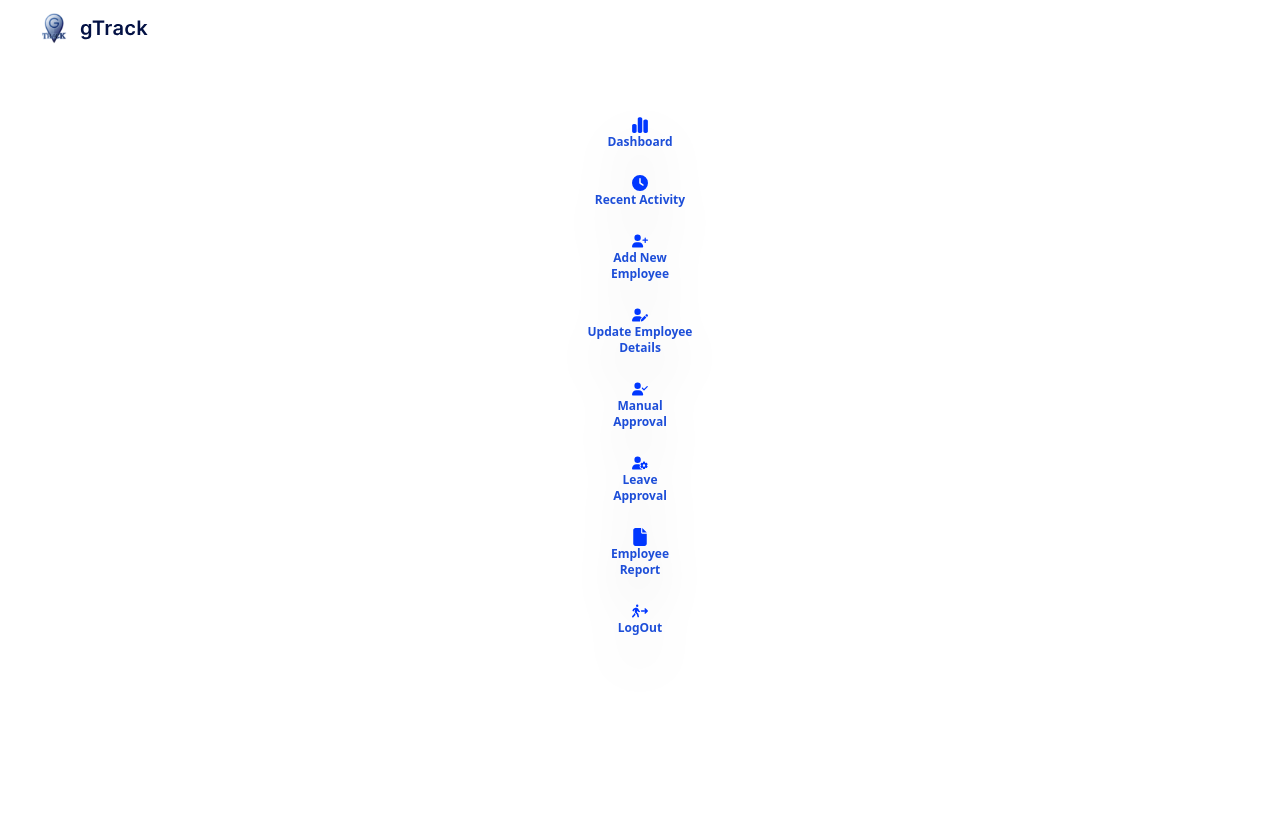
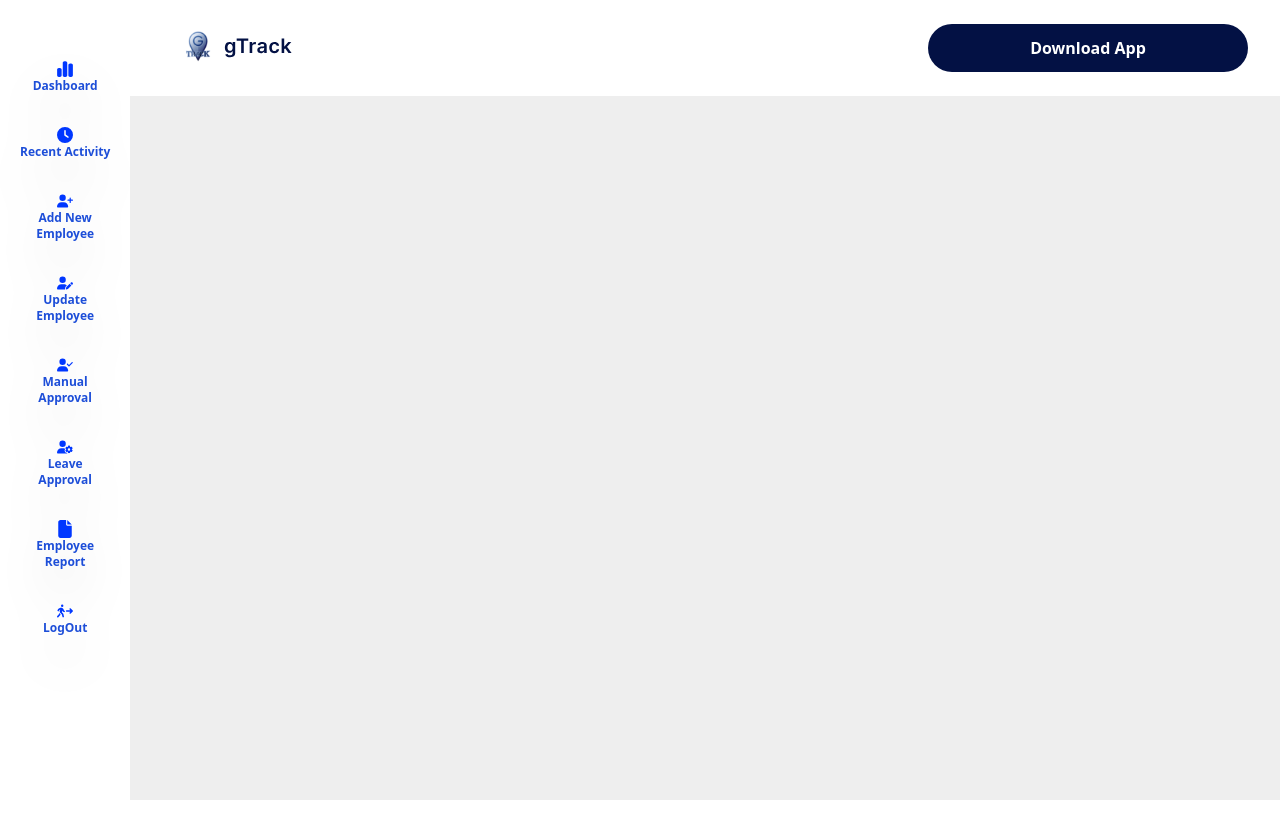
Before and after one commit to udayempire/gail-sih, a React (Vite) app in the folder Admin Frontend/: page / in a window 1280 px wide. Shown: the top 838 px of the page. After the commit the page ends 800 px from the top, so only its background shows below. Built offline with nearby package versions, Linux system fonts and the light colour scheme.

Commit message:
updated sidebar

```diff
--- a/Admin Frontend/src/Component/Navbar.jsx
+++ b/Admin Frontend/src/Component/Navbar.jsx
@@ -1,8 +1,9 @@
-
+import { Button } from "./Button"
 export function Navbar(){
     return <div>
-        <div className="p-2 px-8 w-screen bg-white">
-            <img src="gtrack-nav.svg" alt="" />
+        <div className="p-2 px-8 w-screen bg-white flex justify-between z-50 h-18">
+            <img src="gtrack-nav.svg" alt="" className="relative left-36" />
+            <Button label={"Download App"}/>
 
         </div>
     </div>
--- a/Admin Frontend/src/Component/Sidebar.jsx
+++ b/Admin Frontend/src/Component/Sidebar.jsx
@@ -1,50 +1,65 @@
 import { Link } from "react-router-dom";
 import { FontAwesomeIcon } from '@fortawesome/react-fontawesome';
-import {  faChartSimple, faClock, faFile, faPersonWalkingArrowRight, faUserCheck, faUserCog, faUserPen, faUserPlus } from '@fortawesome/free-solid-svg-icons'; // Import the specific icons
+import { faBars, faChartSimple, faClock, faFile, faPersonWalkingArrowRight, faUserCheck, faUserCog, faUserPen, faUserPlus } from '@fortawesome/free-solid-svg-icons'; // Import the specific icons
+import { useState } from "react";
 
 export function Sidebar() {
+    const [isSidebarOpen, setIsSidebarClose] = useState(false)
+
+    const toggleSidebar = () => {
+        setIsSidebarClose(!isSidebarOpen);
+        console.log("Hello")
+    }
     return (
+        <div className="w-40">
+            <button className="p-2  text-blue-700 font-bold ml-9 fixed left-4" onClick={toggleSidebar}>
+                <FontAwesomeIcon icon={faBars}></FontAwesomeIcon>
+            </button>
+            <div className={"fixed top-0 left-0 h-full "}>
                 <div className="w-30 bg-white p-4 h-full">
                     <div className="flex flex-col gap-6 my-10 font-bold text-xs text-blue-700 drop-shadow-2xl">
                         {/* Make icons stacked on top of their labels */}
-                <Link to="/insights" className="hover:text-black hover:bg-blue-200  hover:rounded-md hover:ease-in duration-150 flex flex-col items-center">
-                    <FontAwesomeIcon icon={faChartSimple} style={{ color: "#0037FF", fontSize: "24px", width:"16px", height:"18px" }} />
+                        <Link to="/insights" className="hover:text-black hover:bg-blue-200  hover:rounded-md hover:ease-in duration-150 flex flex-col items-center p-1">
+                            <FontAwesomeIcon icon={faChartSimple} style={{ color: "#0037FF", fontSize: "24px", width: "16px", height: "18px" }} />
                             <span>Dashboard</span>
                         </Link>
-                <Link to="/activity" className="hover:text-black hover:bg-blue-200 hover:rounded-md hover:ease-in duration-150 flex flex-col items-center">
-                    <FontAwesomeIcon icon={faClock} style={{ color: "#0037FF", fontSize: "24px",width:"16px", height:"18px" }} />
+                        <Link to="/activity" className="hover:text-black hover:bg-blue-200 hover:rounded-md hover:ease-in duration-150 flex flex-col items-center p-1">
+                            <FontAwesomeIcon icon={faClock} style={{ color: "#0037FF", fontSize: "24px", width: "16px", height: "18px" }} />
                             <span>Recent Activity</span>
                         </Link>
-                <Link to="/addemployee" className="hover:text-black hover:bg-blue-200  hover:rounded-md hover:ease-in duration-150 flex flex-col items-center">
-                    <FontAwesomeIcon icon={faUserPlus} style={{ color: "#0037FF", fontSize: "24px" ,width:"16px", height:"18px" }} />
+                        <Link to="/addemployee" className="hover:text-black hover:bg-blue-200  hover:rounded-md hover:ease-in duration-150 flex flex-col items-center p-1">
+                            <FontAwesomeIcon icon={faUserPlus} style={{ color: "#0037FF", fontSize: "24px", width: "16px", height: "18px" }} />
                             <span>Add New</span>
                             <span>Employee</span>
                         </Link>
-                <Link to="/updateemployee" className="hover:text-black hover:bg-blue-200  hover:rounded-md hover:ease-in duration-150  flex flex-col items-center">
-                    <FontAwesomeIcon icon={faUserPen} style={{ color: "#0037FF", fontSize: "24px",width:"16px", height:"18px"  }} />
-                    <span>Update Employee</span>
-                    <span>Details</span>
+                        <Link to="/updateemployee" className="hover:text-black hover:bg-blue-200  hover:rounded-md hover:ease-in duration-150  flex flex-col items-center p-1">
+                            <FontAwesomeIcon icon={faUserPen} style={{ color: "#0037FF", fontSize: "24px", width: "16px", height: "18px" }} />
+                            <span>Update</span>
+                            <span>Employee</span>
                         </Link>
-                <Link to="/manualcheckin" className="hover:text-black hover:bg-blue-200  hover:rounded-md hover:ease-in duration-150 flex flex-col items-center">
-                    <FontAwesomeIcon icon={faUserCheck} style={{ color: "#0037FF", fontSize: "24px",width:"16px", height:"18px"  }} />
+                        <Link to="/manualcheckin" className="hover:text-black hover:bg-blue-200  hover:rounded-md hover:ease-in duration-150 flex flex-col items-center p-1">
+                            <FontAwesomeIcon icon={faUserCheck} style={{ color: "#0037FF", fontSize: "24px", width: "16px", height: "18px" }} />
                             <span>Manual</span>
                             <span>Approval</span>
                         </Link>
-                <Link to="/leaveapproval" className="hover:text-black hover:bg-blue-200 hover:rounded-md hover:ease-in duration-150  flex flex-col items-center">
-                    <FontAwesomeIcon icon={faUserCog} style={{ color: "#0037FF", fontSize: "24px",width:"16px", height:"18px"  }} />
+                        <Link to="/leaveapproval" className="hover:text-black hover:bg-blue-200 hover:rounded-md hover:ease-in duration-150  flex flex-col items-center p-1">
+                            <FontAwesomeIcon icon={faUserCog} style={{ color: "#0037FF", fontSize: "24px", width: "16px", height: "18px" }} />
                             <span>Leave</span>
                             <span>Approval</span>
                         </Link>
-                <Link to="/employeereport" className="hover:text-black hover:bg-blue-200  hover:rounded-md hover:ease-in duration-150  flex flex-col items-center">
-                    <FontAwesomeIcon icon={faFile} style={{ color: "#0037FF", fontSize: "24px",width:"16px", height:"18px"  }} />
+                        <Link to="/employeereport" className="hover:text-black hover:bg-blue-200  hover:rounded-md hover:ease-in duration-150  flex flex-col items-center p-1">
+                            <FontAwesomeIcon icon={faFile} style={{ color: "#0037FF", fontSize: "24px", width: "16px", height: "18px" }} />
                             <span>Employee</span>
                             <span>Report</span>
                         </Link>
-                <Link to="/login" className="hover:text-black hover:bg-blue-200 hover:rounded-md hover:ease-in duration-150 flex flex-col items-center">
-                    <FontAwesomeIcon icon={faPersonWalkingArrowRight} style={{ color: "#0037FF", fontSize: "24px",width:"16px", height:"18px"  }} />
+                        <Link to="/login" className="hover:text-black hover:bg-blue-200 hover:rounded-md hover:ease-in duration-150 flex flex-col items-center p-1">
+                            <FontAwesomeIcon icon={faPersonWalkingArrowRight} style={{ color: "#0037FF", fontSize: "24px", width: "16px", height: "18px" }} />
                             <span>LogOut</span>
                         </Link>
                     </div>
                 </div>
+            </div>
+
+        </div>
     );
 }
--- a/Admin Frontend/src/pages/AddEmployee.jsx
+++ b/Admin Frontend/src/pages/AddEmployee.jsx
@@ -17,7 +17,7 @@ export const AddEmployee = () => {
                 <div className="flex ">
                     {/* left */}
                     <div className="m-24 flex flex-col gap-5 items-center">
-                        <img src="empPic.svg" alt="" />
+                        <img src="empPic.svg" alt="" className="drop-shadow-2xl" />
                         <h1 className="text-2ndfont font-semibold text-xl">Add Employee Picture</h1>
                         <Button label={"Click To Select"} />
                     </div>
--- a/Admin Frontend/src/pages/ManualCheckin.jsx
+++ b/Admin Frontend/src/pages/ManualCheckin.jsx
@@ -1,7 +1,6 @@
 import { Checkinbar } from "../Component/Checkinbar";
 import { Navbar } from "../Component/Navbar";
-import {  Sidebar } from "../Component/Sidebar";
-
+import { Sidebar } from "../Component/Sidebar";
 
 export const ManualCheckin = () => {
     return (
@@ -9,21 +8,23 @@ export const ManualCheckin = () => {
             <Navbar />
             <div className="h-screen flex">
                 {/* Sidebar (Dashboard) */}
-                <Sidebar/>
+                <div> {/* Set a fixed width for the sidebar */}
+                    <Sidebar />
+                </div>
                 {/* Main Content Area */}
-                <div className="flex-1 p-8 ">
+                <div className="flex-1 p-8 overflow-auto"> {/* Allow main content to take up the rest of the space */}
                     {/* Center the content in the middle of the main content area */}
-                    <div className="flex justify-between  ">
+                    <div className="flex justify-between">
                         <h1 className="font-bold text-2xl mb-4 text-1stfont">Manual Check-In Approval</h1>
                         <div className="flex gap-2">
-                            <h2 className="font-bold text-1stfont ">Work Campus :</h2>
+                            <h2 className="font-bold text-1stfont">Work Campus :</h2>
                             <select className="bg-white relative px-4 w-60 rounded-xl flex items-center font-semibold bottom-3">
                                 <option>Vijyapur , MP</option>
                                 <option>Bhopal , Madhya Pradesh</option>
                             </select>
                         </div>
                     </div>
-                    <div className="bg-white rounded-md " >
+                    <div className="bg-white rounded-md">
                         <div className="relative right-14 top-4">
                             <div className="flex justify-around font-semibold text-xl text-1stfont">
                                 <div className="relative left-16">Employee</div>
@@ -37,8 +38,7 @@ export const ManualCheckin = () => {
                             </div>
                         </div>
                         <div>
-                            <Checkinbar/>
-
+                            <Checkinbar />
                         </div>
                     </div>
                 </div>
```
Lines whose indentation alone changed are shown as unchanged.
